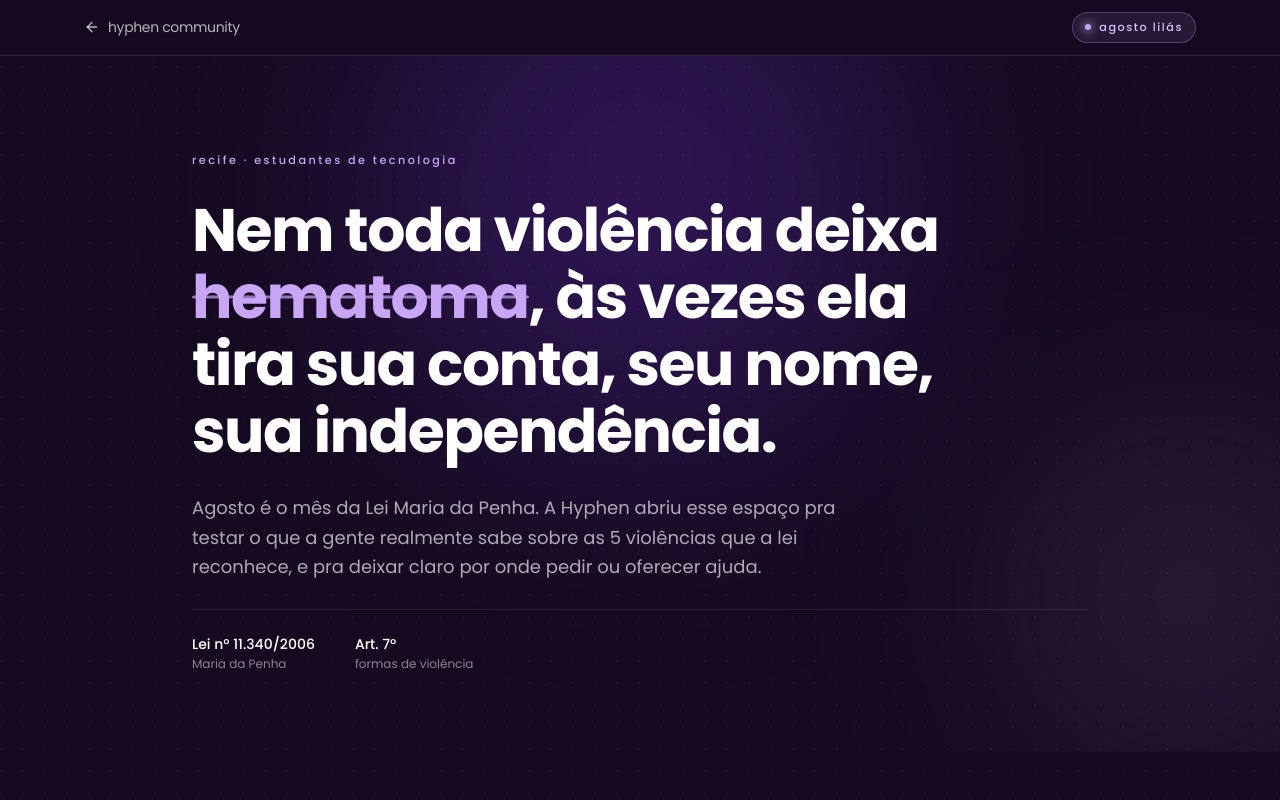
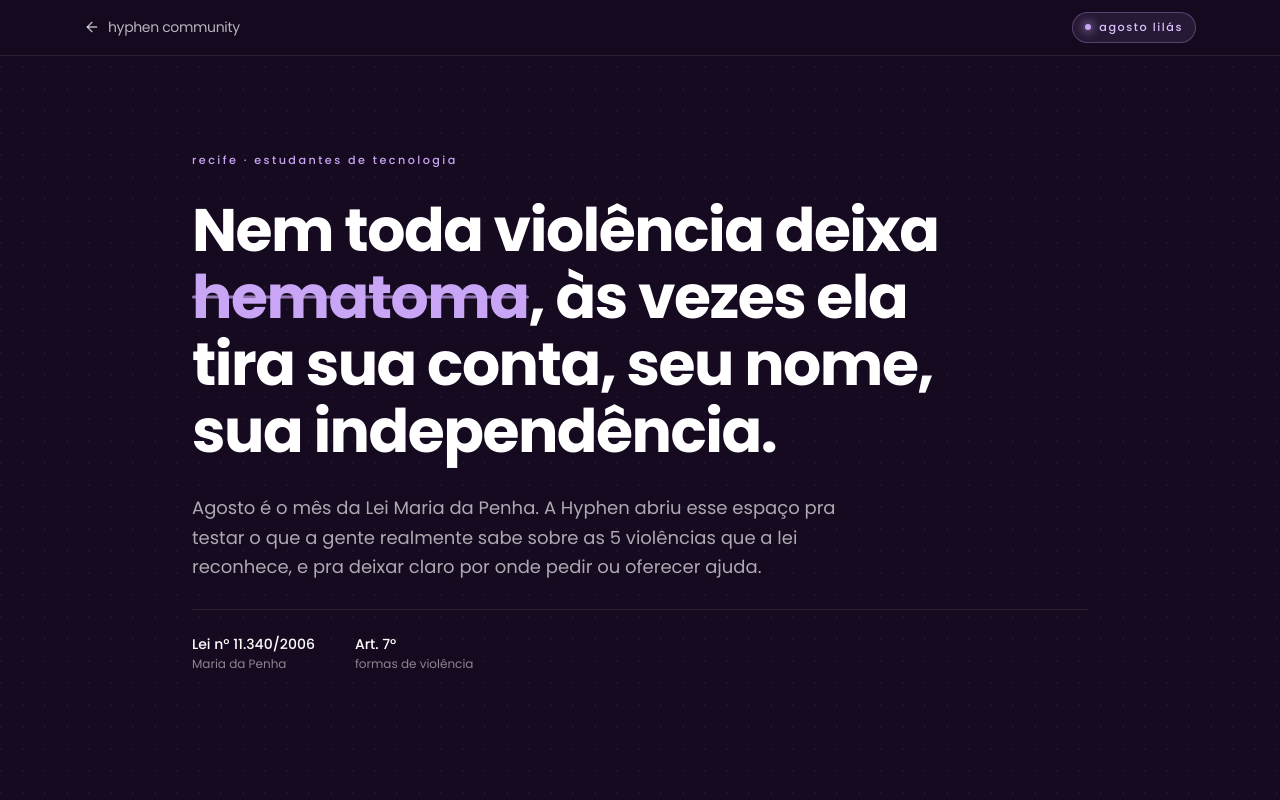
Before and after one commit to caiooozs/hyphen-community, a Next.js app: page /agostolilas in a window 1280 px wide. Shown: the top 800 px of the page. Built offline with nearby package versions, Linux system fonts and the light colour scheme.

Commit message:
fix(ui): hero background fix and footer links add

```diff
--- a/app/agostolilas/page.tsx
+++ b/app/agostolilas/page.tsx
@@ -15,10 +15,6 @@ export const metadata: Metadata = {
   title: "Agosto Lilás — Hyphen Community",
   description:
     "Nem toda violência deixa hematoma. Teste o que você sabe sobre os 5 tipos de violência da Lei Maria da Penha e descubra por onde pedir ou oferecer ajuda.",
-  // O laço roxo vem de `app/agostolilas/icon.svg` (convenção de arquivo).
-  // O favicon.ico da raiz continua sendo emitido junto — é o padrão
-  // recomendado: .ico para browsers antigos, .svg para os modernos, que
-  // preferem o vetorial por causa do sizes="any".
 };
 
 export const viewport: Viewport = {
--- a/components/HyphenAgostoLilas/Footer/components/partnerMark.tsx
+++ b/components/HyphenAgostoLilas/Footer/components/partnerMark.tsx
@@ -1,14 +1,18 @@
 import Image from "next/image";
 
 import type { Partner } from "../../data/partners";
+import Link from "next/link";
 
-/** Logo de parceiro institucional, exibido sem moldura nem fundo. */
-export function PartnerMark({ name, logo, className }: Partner) {
+export function PartnerMark({ name, logo, className, link }: Partner) {
   return (
+    <>
+    <Link href={link} target="_blank">
     <Image
       src={logo}
       alt={name}
-      className={`${className} w-auto object-contain`}
+      className={`${className} w-auto object-contain transition-all transform hover:scale-105`}
     />
+    </Link>
+    </>
   );
 }
--- a/components/HyphenAgostoLilas/Hero/hero.tsx
+++ b/components/HyphenAgostoLilas/Hero/hero.tsx
@@ -8,18 +8,9 @@ const LAW_FACTS = [
 
 export function AgostoHero() {
   return (
-    <section className="relative w-full overflow-hidden px-5 pt-16 pb-12 md:pt-24 md:pb-20">
-      <div
-        aria-hidden
-        className="pointer-events-none absolute -top-32 left-1/2 h-[520px] w-[520px] -translate-x-1/2 rounded-full bg-[#7C3AED]/25 blur-[120px]"
-      />
-      <div
-        aria-hidden
-        className="pointer-events-none absolute top-1/2 -right-24 h-[380px] w-[380px] rounded-full bg-[#C9A6F5]/10 blur-[110px]"
-      />
-
+    <section className="w-full px-5 pt-16 pb-12 md:pt-24 md:pb-20">
       {/* Acima da dobra: entra na carga, não no scroll. */}
-      <div className="relative z-10 mx-auto flex w-full max-w-4xl flex-col gap-7">
+      <div className="mx-auto flex w-full max-w-4xl flex-col gap-7">
         <FadeIn immediate>
           <Eyebrow>recife · estudantes de tecnologia</Eyebrow>
         </FadeIn>
--- a/components/HyphenAgostoLilas/data/partners.ts
+++ b/components/HyphenAgostoLilas/data/partners.ts
@@ -6,9 +6,8 @@ import senacLogo from "../public/senac-logo.png";
 export interface Partner {
   name: string;
   logo: StaticImageData;
-  /** Altura de exibição. Ajustada por logo para equilibrar o peso óptico:
-   *  o Senac é horizontal (1.71:1) e o da Hyphen é vertical (0.80:1). */
   className: string;
+  link: string
 }
 
 export const partners: Partner[] = [
@@ -16,10 +15,12 @@ export const partners: Partner[] = [
     name: "Senac PE",
     logo: senacLogo,
     className: "h-9",
+    link: "https://www.pe.senac.br/"
   },
   {
     name: "Hyphen Community",
     logo: hyphenLogo,
     className: "h-12",
+    link: "https://www.hyphencommunity.com.br/"
   },
 ];
```
